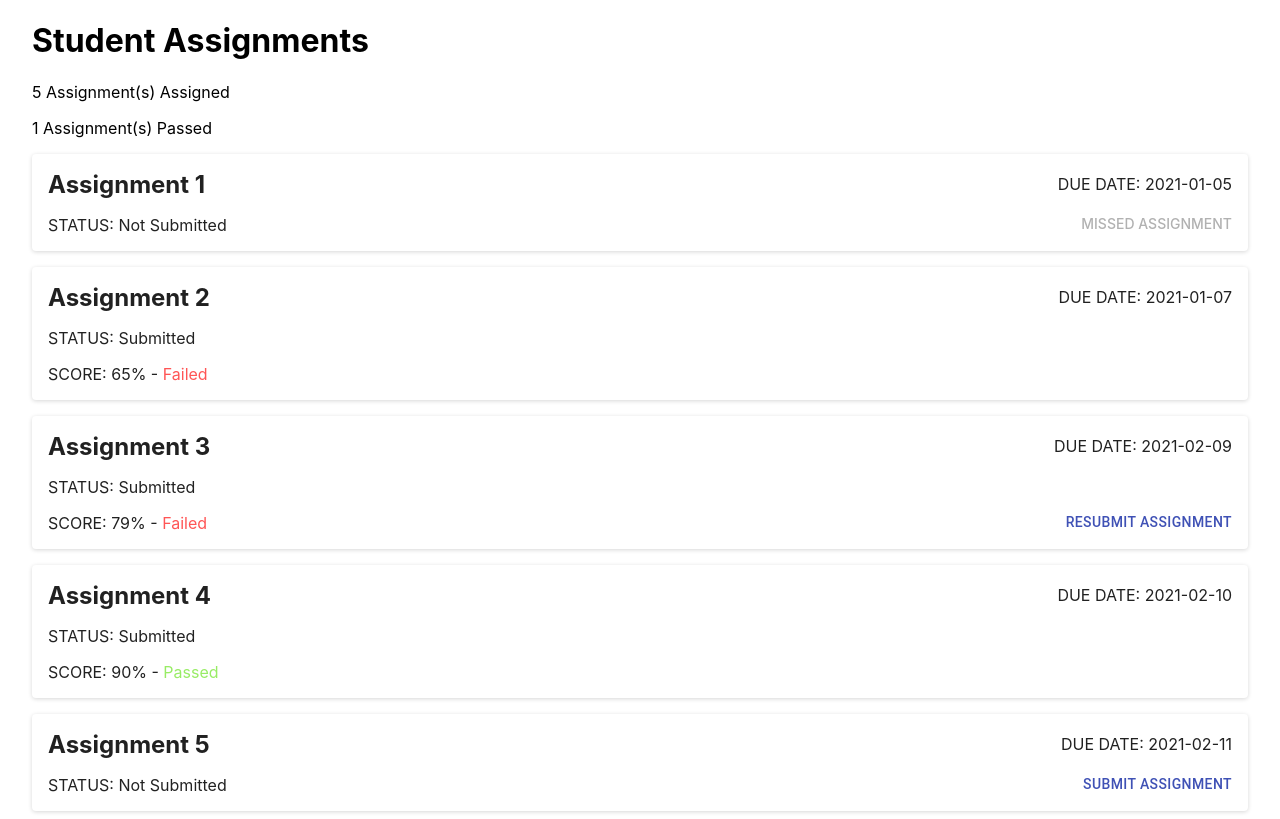
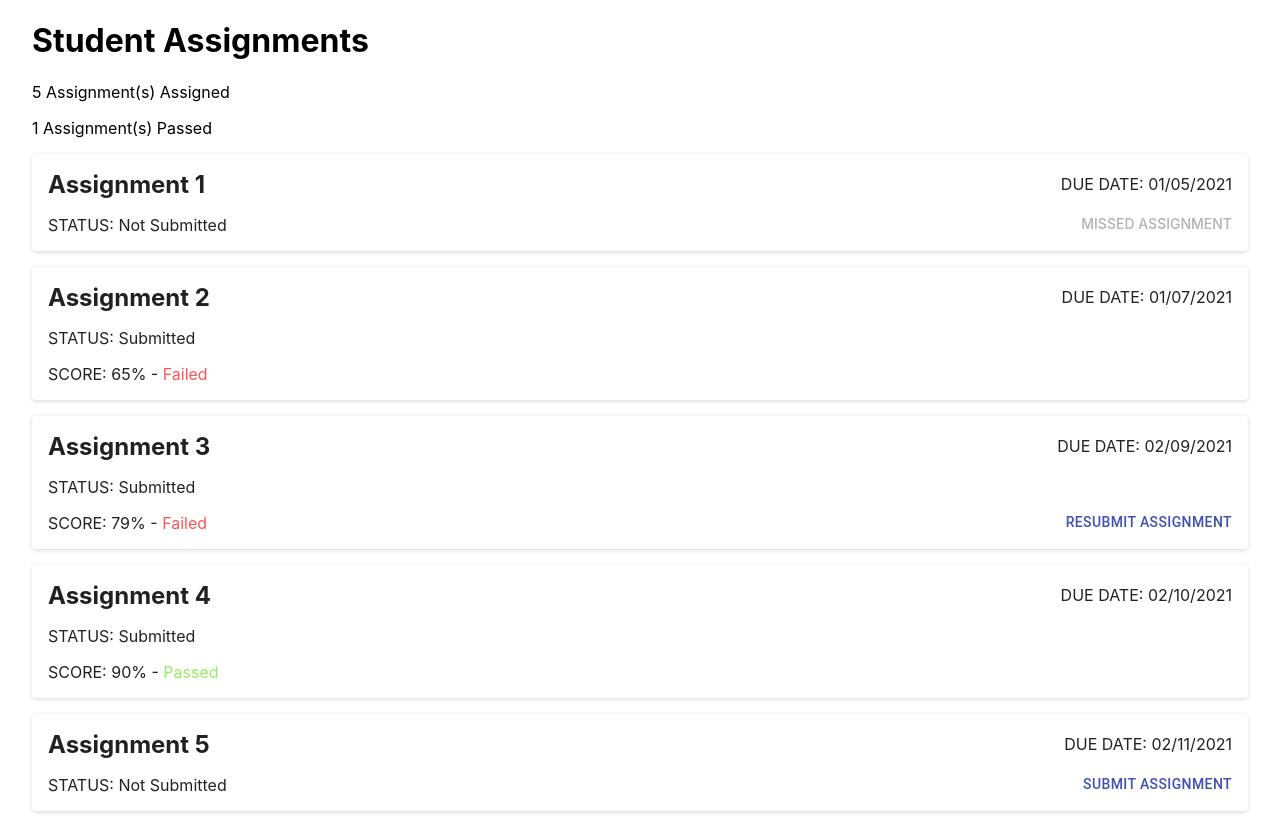
Before and after one commit to sedo226/take-home-interview, a Next.js app: page / in a window 1280 px wide. Built offline with nearby package versions, Linux system fonts and the light colour scheme.

Commit message:
format due date

```diff
--- a/components/Assignment/index.js
+++ b/components/Assignment/index.js
@@ -6,6 +6,7 @@ import Score from "./Score";
 //helpers
 import { canSubmit } from "./helpers/canSubmit";
 import SubmitButton from "./SubmitButton";
+import moment from "moment";
 
 export default function Assignment({ assignment }) {
   const showSubmitButton = canSubmit(assignment);
@@ -15,7 +16,7 @@ export default function Assignment({ assignment }) {
         <div className="basic-flex-container flex-justify-content-space-between">
           <h2>{assignment.assignmentName}</h2>
           <div className="assignment-due-date">
-            DUE DATE: {assignment.dueDate}
+            DUE DATE: {moment(assignment.dueDate).format("MM/DD/YYYY")}
           </div>
         </div>
         <div>STATUS: {assignment.assignmentStatus}</div>
```
